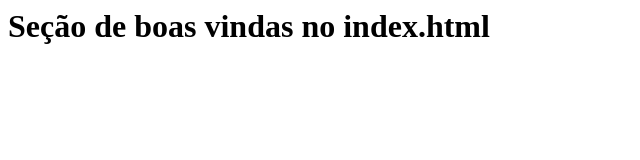
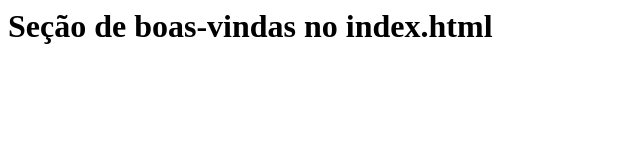
Before and after one commit to victoralmeida2001/victoralmeida2001, a plain HTML site: page index.html in a window 1280 px wide. Shown: the whole page, without its empty margins (0-640 px from the left). Drawn offline with Linux system fonts and the light colour scheme.

```diff
--- a/index.html
+++ b/index.html
@@ -1 +1 @@
-<h1>Seção de boas vindas no index.html</h1>
+<h1>Seção de boas-vindas no index.html</h1>
```
